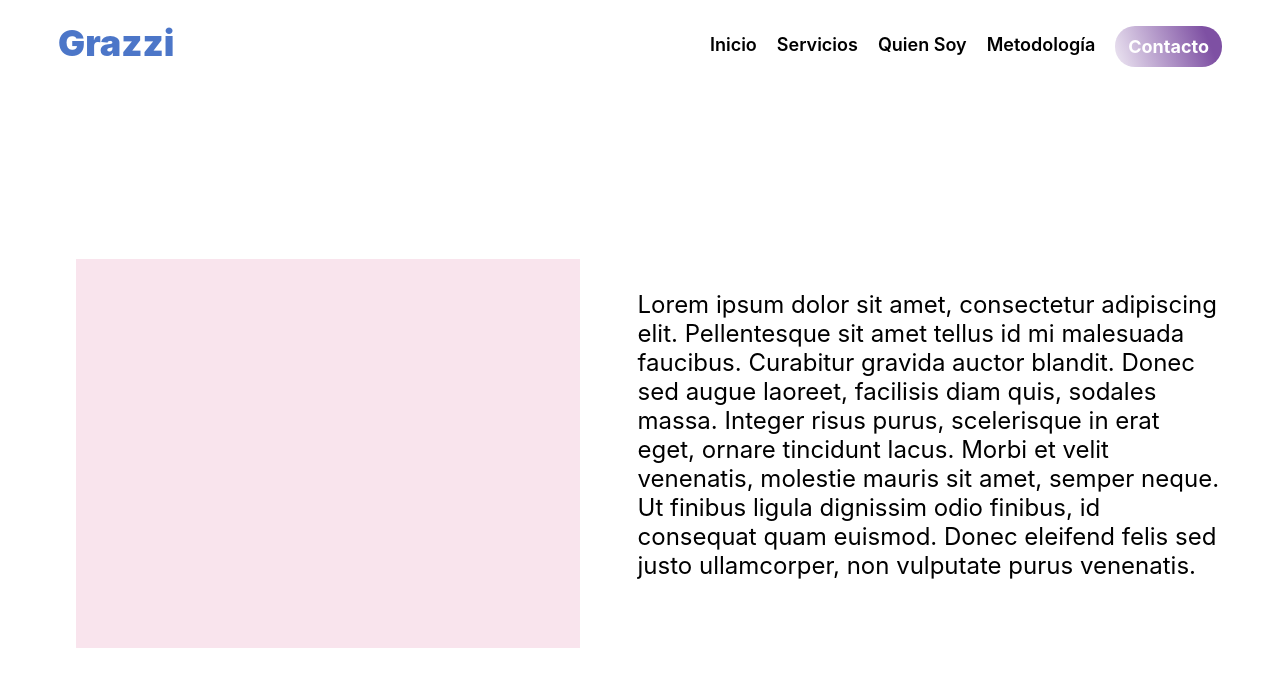
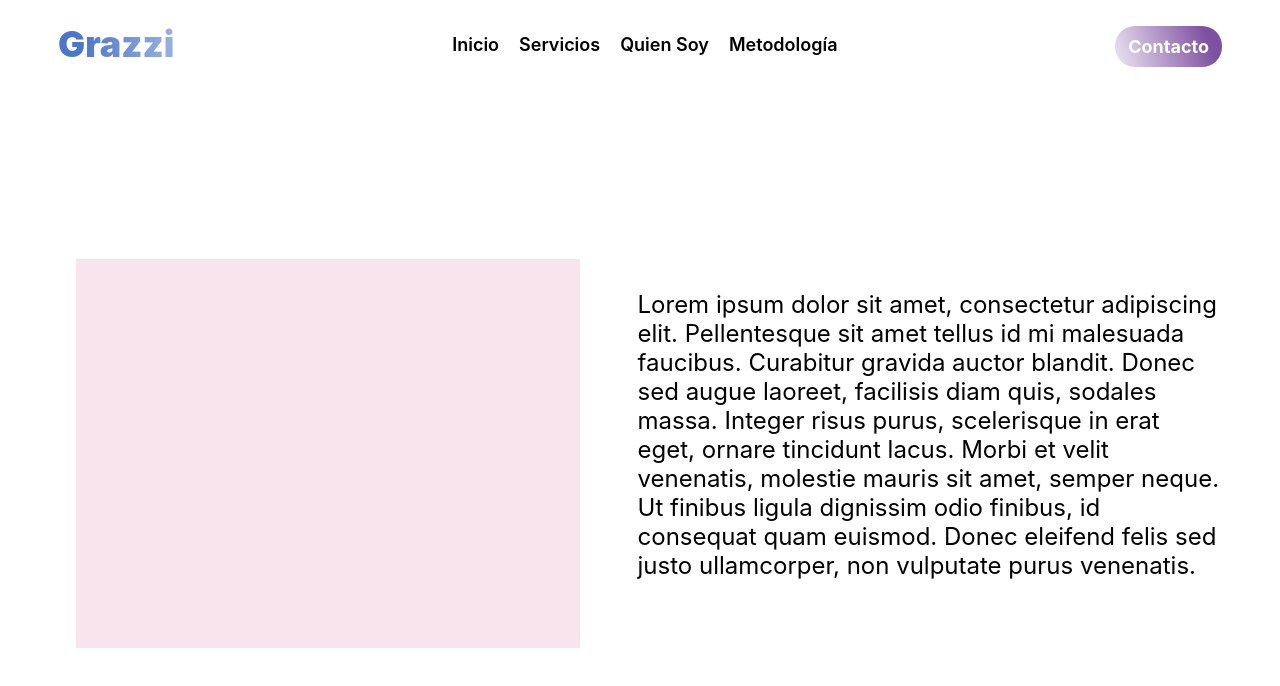
Before and after one commit to albertocomb/paginaGrazziFront, a Vue app: page / in a window 1280 px wide. Shown: the top 686 px of the page. Built offline with nearby package versions, Linux system fonts and the light colour scheme.

Commit message:
mejorando logo en la home

```diff
--- a/src/components/Home.vue
+++ b/src/components/Home.vue
@@ -3,7 +3,6 @@
         <div class="div-2">
             <div class="div-3"><router-link to="/">Grazzi</router-link></div>
             <div class="div-4">
-
                 <div class="div-5">Inicio</div>
                 <div class="div-6"><router-link to="/services">Servicios</router-link></div>
                 <div class="div-7"><router-link to="/quiensoy">Quien Soy</router-link></div>
@@ -72,21 +71,12 @@
     background-clip: text;
     -webkit-background-clip: text;
     -webkit-text-fill-color: transparent;
-    align-self: start;
-    flex-grow: 1;
-    white-space: nowrap;
     font: 900 36px Inter, sans-serif;
-}
-
-@media (max-width: 991px) {
-    .div-3 {
-        white-space: initial;
-    }
 }
 
 .div-4 {
     display: flex;
-    align-items: flex-start;
+    align-items: start;
     justify-content: space-between;
     gap: 20px;
     margin: auto 0;
@@ -118,20 +108,11 @@
 
 .div-8 {
     color: #000;
-    align-self: stretch;
-    white-space: nowrap;
     font: 600 18px Inter, sans-serif;
-}
-
-@media (max-width: 991px) {
-    .div-8 {
-        white-space: initial;
-    }
 }
 
 .div-9 {
     color: #fff;
-    white-space: nowrap;
     justify-content: center;
     align-items: start;
     border-radius: 20px;
@@ -142,12 +123,6 @@
     margin-top: 5px;
     padding: 10px 13px;
     font: 700 18px Inter, sans-serif;
-}
-
-@media (max-width: 991px) {
-    .div-9 {
-        white-space: initial;
-    }
 }
 
 .div-10 {
```
